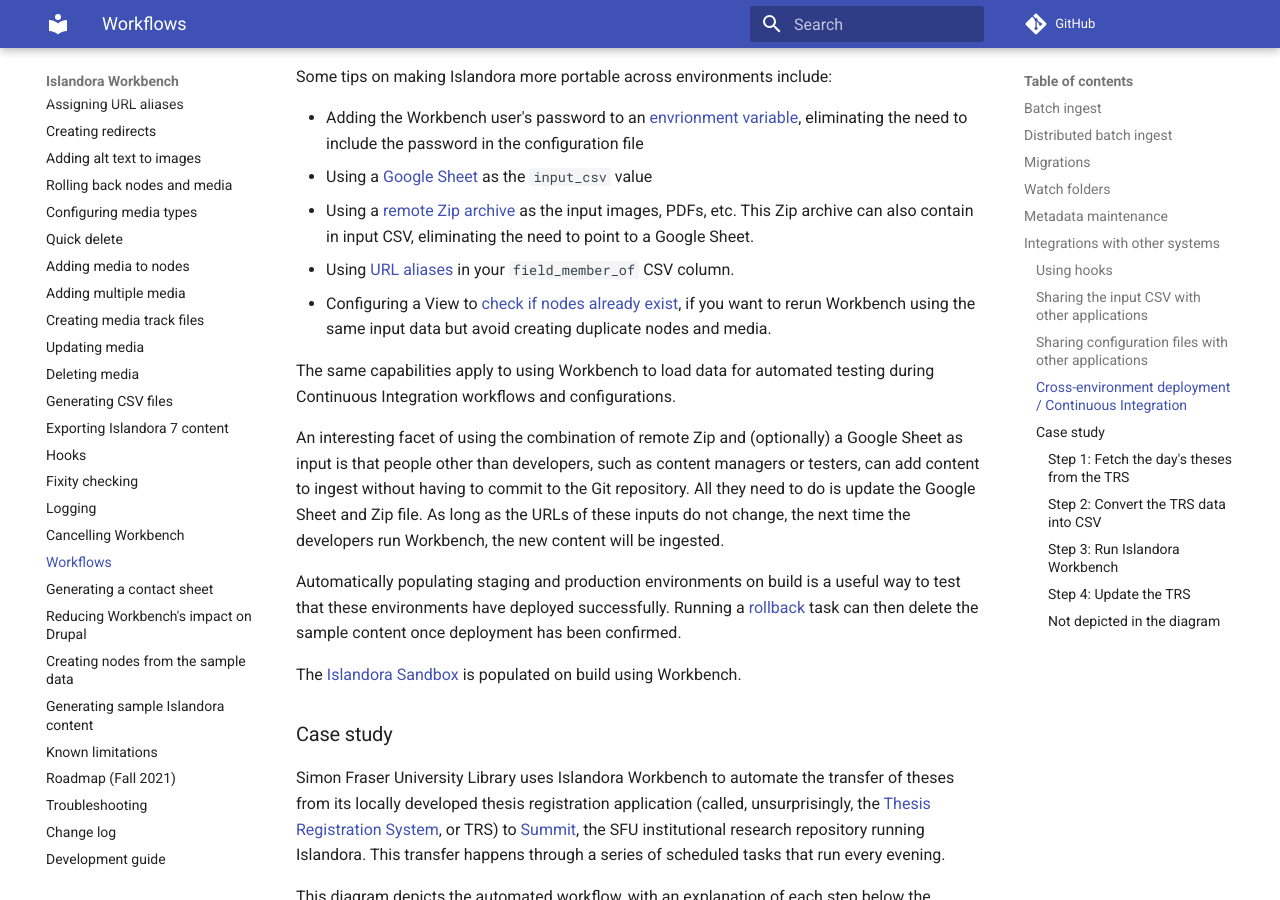
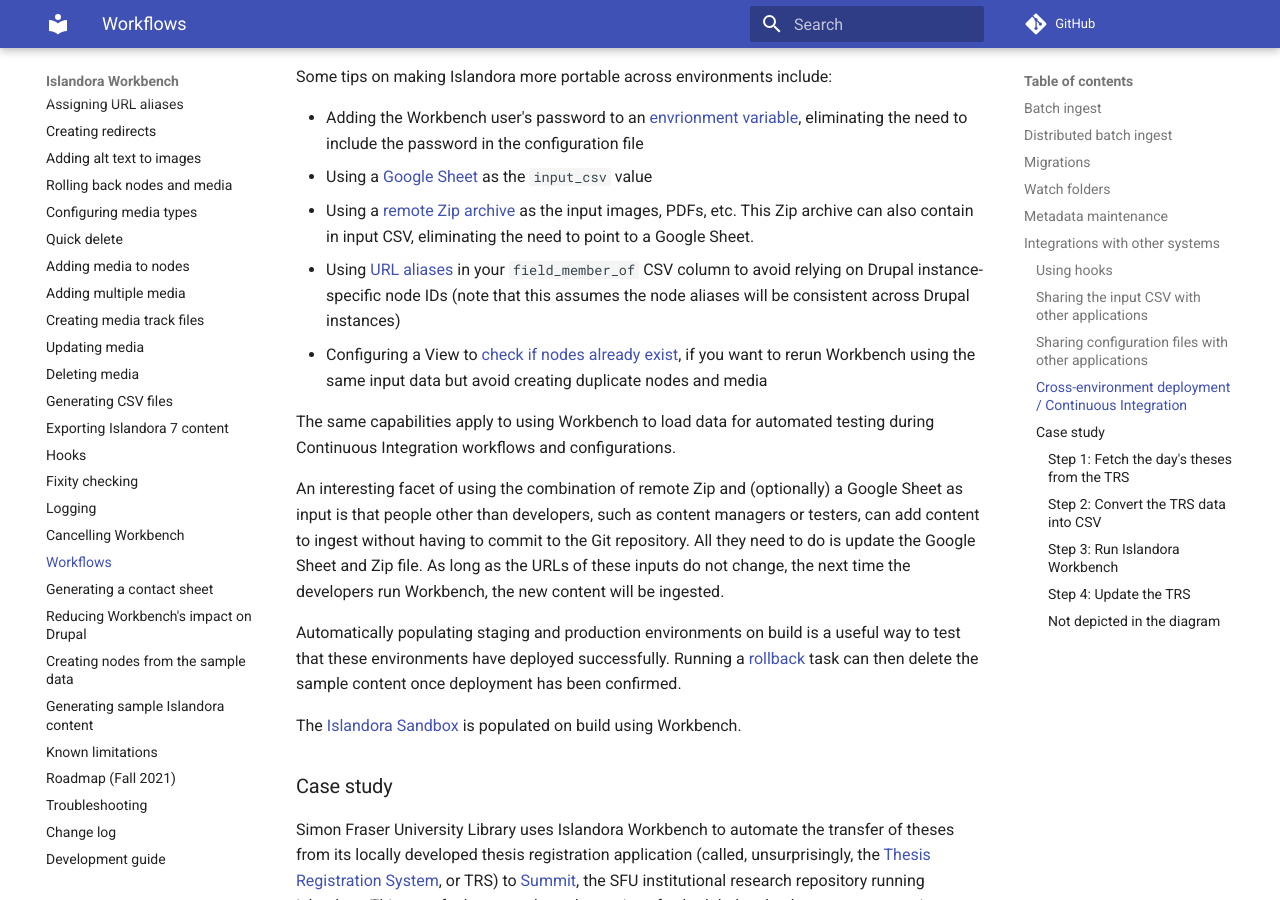
Before and after one commit to mjordan/islandora_workbench_docs, an MkDocs documentation site: the page built from docs/workflows.md, in a window 1280 px wide and 900 px high, scrolled down 8298 px. Built offline with MkDocs 1.6.1 and Material for MkDocs 9.7.7, drawn with Linux system fonts in a browser that asks for light colours; comment, search, counter and statistics services are not loaded.

Commit message:
Minor update to the deployment workflow docs.

```diff
--- a/docs/workflows.md
+++ b/docs/workflows.md
@@ -122,8 +122,8 @@
 - Adding the Workbench user's password to an [envrionment variable](/islandora_workbench_docs/installation/#password-management), eliminating the need to include the password in the configuration file
 - Using a [Google Sheet](/islandora_workbench_docs/preparing_data/#using-a-google-sheet-as-the-input-csv-file) as the `input_csv` value
 - Using a [remote Zip archive](/islandora_workbench_docs/preparing_data/#using-a-local-or-remote-zip-archive-as-input-data) as the input images, PDFs, etc. This Zip archive can also contain in input CSV, eliminating the need to point to a Google Sheet.
-- Using [URL aliases](/islandora_workbench_docs/fields/#values-in-the-field_member_of-column) in your `field_member_of` CSV column.
-- Configuring a View to [check if nodes already exist](/islandora_workbench_docs/checking_if_nodes_exist/), if you want to rerun Workbench using the same input data but avoid creating duplicate nodes and media.
+- Using [URL aliases](/islandora_workbench_docs/fields/#values-in-the-field_member_of-column) in your `field_member_of` CSV column to avoid relying on Drupal instance-specific node IDs (note that this assumes the node aliases will be consistent across Drupal instances)
+- Configuring a View to [check if nodes already exist](/islandora_workbench_docs/checking_if_nodes_exist/), if you want to rerun Workbench using the same input data but avoid creating duplicate nodes and media
 
 The same capabilities apply to using Workbench to load data for automated testing during Continuous Integration workflows and configurations.
 
```
